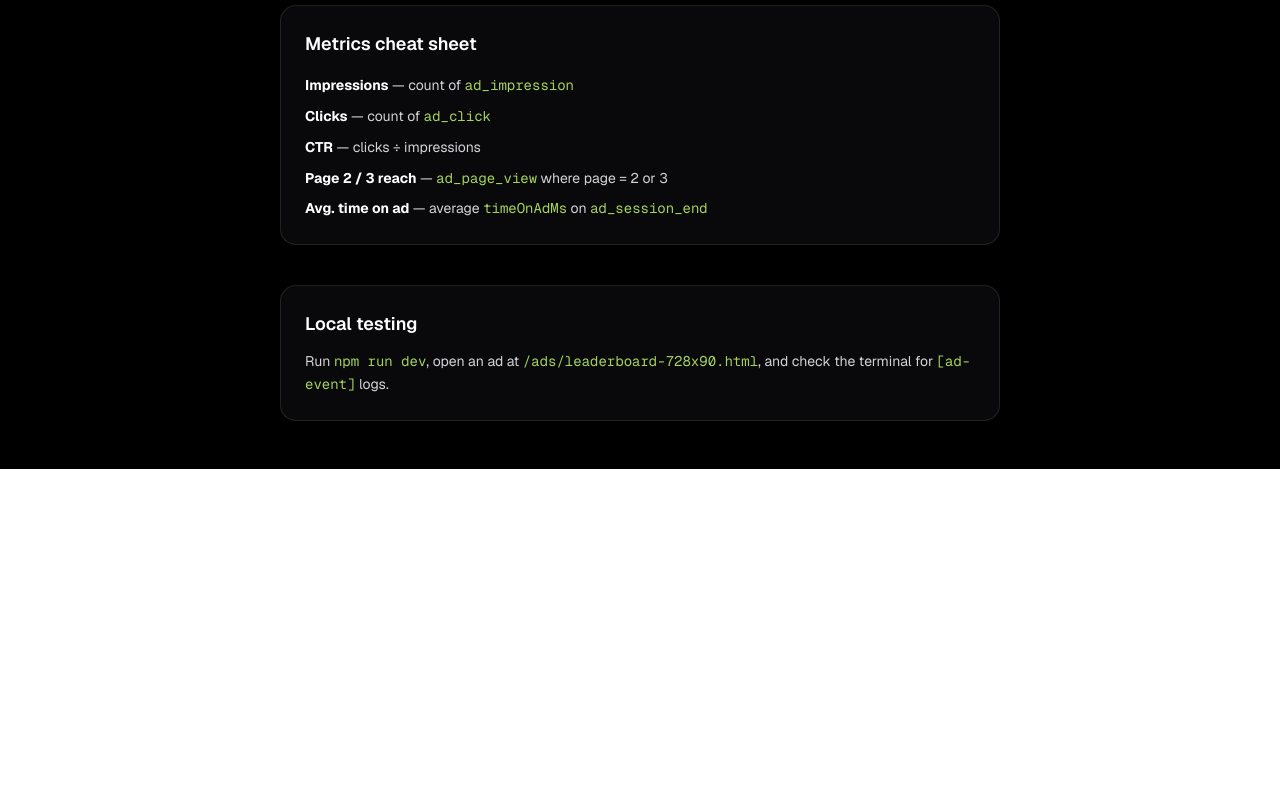
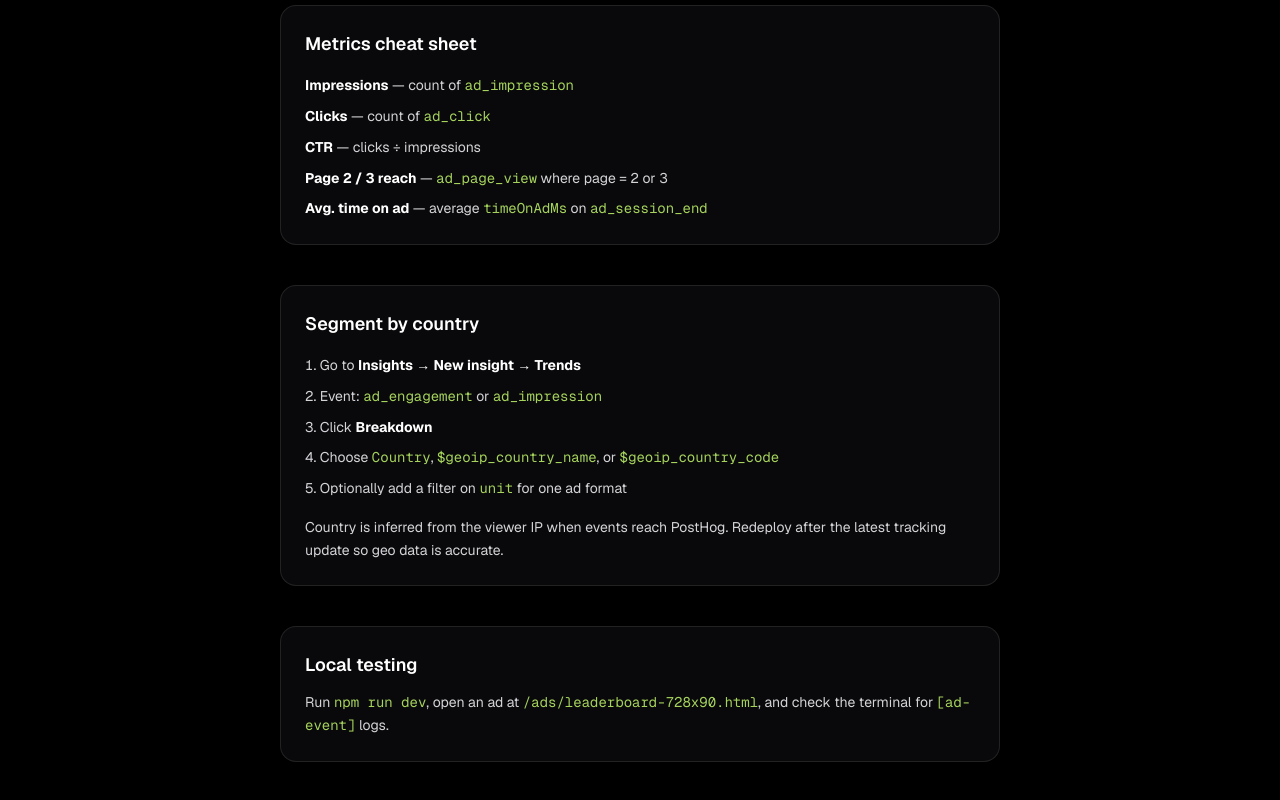
Before and after one commit to BurnZero1/burnzero-site, a Next.js app: page /ads/analytics in a window 1280 px wide. Shown: the part 1059-1859 px from the top of the page. Before the commit the page ends 1528 px from the top, so only its background shows below. Built offline with nearby package versions, Linux system fonts and the light colour scheme.

Commit message:
Enlarge logo on 1080x496 ad and update analytics docs

```diff
--- a/app/ads/analytics/page.tsx
+++ b/app/ads/analytics/page.tsx
@@ -110,6 +110,26 @@ export default function AdAnalyticsPage() {
           </ul>
         </section>
 
+        <section className="rounded-2xl border border-white/10 bg-zinc-950 p-6 space-y-4">
+          <h2 className="text-lg font-semibold text-white">Segment by country</h2>
+          <ol className="list-decimal list-inside space-y-2">
+            <li>Go to <strong className="text-white">Insights → New insight → Trends</strong></li>
+            <li>Event: <code className="text-green-300">ad_engagement</code> or{" "}
+              <code className="text-green-300">ad_impression</code></li>
+            <li>Click <strong className="text-white">Breakdown</strong></li>
+            <li>
+              Choose <code className="text-green-300">Country</code>,{" "}
+              <code className="text-green-300">$geoip_country_name</code>, or{" "}
+              <code className="text-green-300">$geoip_country_code</code>
+            </li>
+            <li>Optionally add a filter on <code className="text-green-300">unit</code> for one ad format</li>
+          </ol>
+          <p>
+            Country is inferred from the viewer IP when events reach PostHog. Redeploy after the
+            latest tracking update so geo data is accurate.
+          </p>
+        </section>
+
         <section className="rounded-2xl border border-white/10 bg-zinc-950 p-6">
           <h2 className="text-lg font-semibold text-white mb-3">Local testing</h2>
           <p>
--- a/public/ads/leaderboard-1080x496.html
+++ b/public/ads/leaderboard-1080x496.html
@@ -68,21 +68,21 @@
       flex-direction: column;
       align-items: center;
       text-align: center;
-      gap: 28px;
+      gap: 32px;
       position: relative;
       z-index: 1;
       max-width: 900px;
     }
 
     .logo-img {
-      width: 120px;
-      height: 120px;
+      width: 220px;
+      height: 220px;
       object-fit: contain;
-      border-radius: 28px;
+      border-radius: 40px;
     }
 
     .logo-main {
-      font-size: 56px;
+      font-size: 64px;
       font-weight: 900;
       letter-spacing: -0.03em;
       line-height: 1;
@@ -268,7 +268,7 @@
       <!-- Page 1 -->
       <section class="ad-page page-1">
         <div class="page-1-inner">
-          <img class="logo-img" src="https://www.burn-zero.com/logo.png" alt="" width="120" height="120"/>
+          <img class="logo-img" src="https://www.burn-zero.com/logo.png" alt="" width="220" height="220"/>
           <div class="logo-main">Burn<span>Zero</span></div>
           <div class="page-1-headline">Concilia tu <em>deuda de CO₂</em> con certificados verificados</div>
         </div>
```
